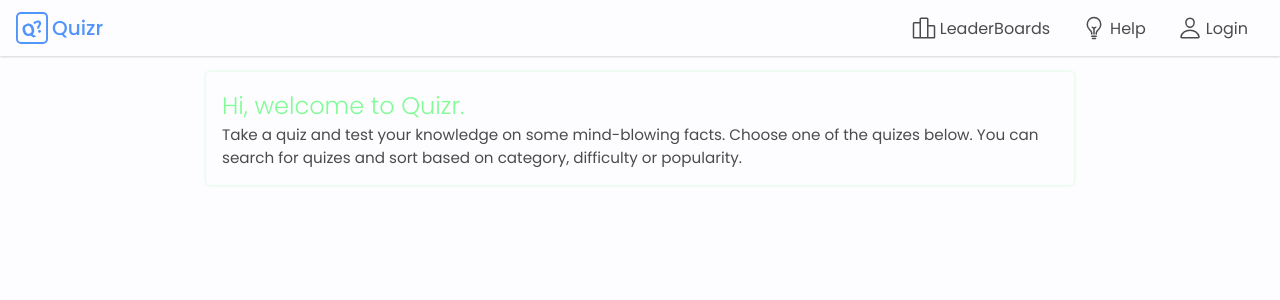
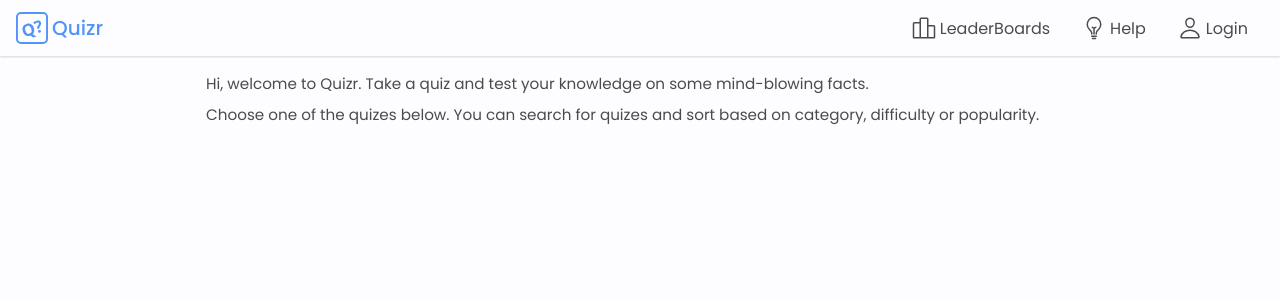
Before and after one commit to cudidotdev/Quizr, a Next.js app: page / in a window 1280 px wide. Shown: the top 300 px of the page. Built offline with nearby package versions, Linux system fonts and the light colour scheme.

Commit message:
finished hero

```diff
--- a/pages/index.tsx
+++ b/pages/index.tsx
@@ -6,13 +6,13 @@ const Home: NextPageWithLayout = () => {
   return (
     <main className="content-width pad-one">
       <div className={styles.Hero}>
-        <div className={`${styles.HeroText} t-light`}>
-          Hi, welcome to Quizr.
+        <div>
+          Hi, welcome to Quizr. Take a quiz and test your knowledge on some
+          mind-blowing facts.
         </div>
-        <div className={styles.HeroDesc}>
-          Take a quiz and test your knowledge on some mind-blowing facts. Choose
-          one of the quizes below. You can search for quizes and sort based on
-          category, difficulty or popularity.
+        <div>
+          Choose one of the quizes below. You can search for quizes and sort
+          based on category, difficulty or popularity.
         </div>
       </div>
     </main>
--- a/styles/pages/Home.module.css
+++ b/styles/pages/Home.module.css
@@ -1,15 +1,5 @@
-.Hero {
-  padding: 1rem;
-  border-radius: 0.25rem;
-  box-shadow: var(--shadow-three);
+.Hero > div {
+  padding-bottom: 0.5rem;
+  color: var(--color-black-two);
+  font-size: 0.95rem;
 }
-
-.HeroText {
-  font-size: 1.5rem;
-  color: var(--color-secondary-one);
-}
-
-.HeroDesc {
-  font-size: 0.95rem;
-  color: var(--color-black-two);
-}
```
